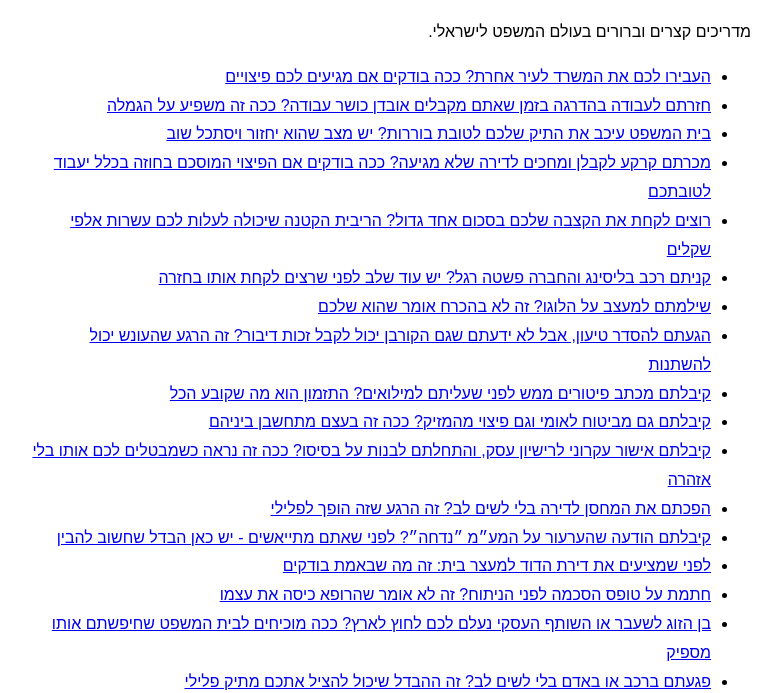
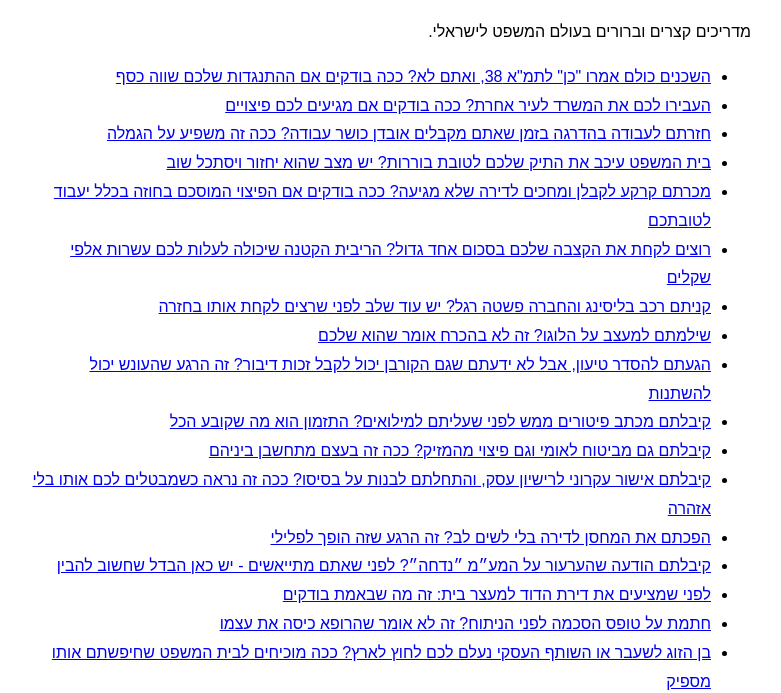
Before and after one commit to blogpost-collab/lawtip-guides, a plain HTML site: page index.html in a window 1280 px wide. Shown: the part 101-794 px from the top of the page, without its empty margins (249-1030 px from the left). Drawn offline with Linux system fonts and the light colour scheme.

Commit message:
rebuild index

```diff
--- a/index.html
+++ b/index.html
@@ -1,4 +1,5 @@
-<!doctype html><html dir=rtl lang=he><head><meta charset=utf-8><meta name=viewport content='width=device-width,initial-scale=1'><title>המדריך המשפטי</title></head><body style='font-family:Heebo,Arial,sans-serif;max-width:720px;margin:40px auto;padding:0 16px;line-height:1.8;text-align:right'><h1>המדריך המשפטי</h1><p>מדריכים קצרים וברורים בעולם המשפט לישראלי.</p><ul><li><a href="posts/%D7%94%D7%A2%D7%91%D7%99%D7%A8%D7%95-%D7%9C%D7%9B%D7%9D-%D7%90%D7%AA-%D7%94%D7%9E%D7%A9%D7%A8%D7%93-%D7%9C%D7%A2%D7%99%D7%A8-%D7%90%D7%97%D7%A8%D7%AA-%D7%9B%D7%9B%D7%94-%D7%91%D7%95%D7%93%D7%A7%D7%99%D7%9D-%D7%90%D7%9D-%D7%9E%D7%92%D7%99%D7%A2%D7%99%D7%9D-%D7%9C%D7%9B%D7%9D-%D7%A4%D7%99%D7%A6%D7%95%D7%99-1795027472.html">העבירו לכם את המשרד לעיר אחרת? ככה בודקים אם מגיעים לכם פיצויים</a></li>
+<!doctype html><html dir=rtl lang=he><head><meta charset=utf-8><meta name=viewport content='width=device-width,initial-scale=1'><title>המדריך המשפטי</title></head><body style='font-family:Heebo,Arial,sans-serif;max-width:720px;margin:40px auto;padding:0 16px;line-height:1.8;text-align:right'><h1>המדריך המשפטי</h1><p>מדריכים קצרים וברורים בעולם המשפט לישראלי.</p><ul><li><a href="posts/%D7%94%D7%A9%D7%9B%D7%A0%D7%99%D7%9D-%D7%9B%D7%95%D7%9C%D7%9D-%D7%90%D7%9E%D7%A8%D7%95-%D7%9B%D7%9F-%D7%9C%D7%AA%D7%9E-%D7%90-38-%D7%95%D7%90%D7%AA%D7%9D-%D7%9C%D7%90-%D7%9B%D7%9B%D7%94-%D7%91%D7%95%D7%93%D7%A7%D7%99%D7%9D-%D7%90%D7%9D-%D7%94%D7%94%D7%AA%D7%A0%D7%92%D7%93%D7%95%D7%AA--1795168899.html">השכנים כולם אמרו "כן" לתמ"א 38, ואתם לא? ככה בודקים אם ההתנגדות שלכם שווה כסף</a></li>
+<li><a href="posts/%D7%94%D7%A2%D7%91%D7%99%D7%A8%D7%95-%D7%9C%D7%9B%D7%9D-%D7%90%D7%AA-%D7%94%D7%9E%D7%A9%D7%A8%D7%93-%D7%9C%D7%A2%D7%99%D7%A8-%D7%90%D7%97%D7%A8%D7%AA-%D7%9B%D7%9B%D7%94-%D7%91%D7%95%D7%93%D7%A7%D7%99%D7%9D-%D7%90%D7%9D-%D7%9E%D7%92%D7%99%D7%A2%D7%99%D7%9D-%D7%9C%D7%9B%D7%9D-%D7%A4%D7%99%D7%A6%D7%95%D7%99-1795027472.html">העבירו לכם את המשרד לעיר אחרת? ככה בודקים אם מגיעים לכם פיצויים</a></li>
 <li><a href="posts/%D7%97%D7%96%D7%A8%D7%AA%D7%9D-%D7%9C%D7%A2%D7%91%D7%95%D7%93%D7%94-%D7%91%D7%94%D7%93%D7%A8%D7%92%D7%94-%D7%91%D7%96%D7%9E%D7%9F-%D7%A9%D7%90%D7%AA%D7%9D-%D7%9E%D7%A7%D7%91%D7%9C%D7%99%D7%9D-%D7%90%D7%95%D7%91%D7%93%D7%9F-%D7%9B%D7%95%D7%A9%D7%A8-%D7%A2%D7%91%D7%95%D7%93%D7%94-%D7%9B%D7%9B%D7%94-%D7%96%D7%94-1794926526.html">חזרתם לעבודה בהדרגה בזמן שאתם מקבלים אובדן כושר עבודה? ככה זה משפיע על הגמלה</a></li>
 <li><a href="posts/%D7%91%D7%99%D7%AA-%D7%94%D7%9E%D7%A9%D7%A4%D7%98-%D7%A2%D7%99%D7%9B%D7%91-%D7%90%D7%AA-%D7%94%D7%AA%D7%99%D7%A7-%D7%A9%D7%9C%D7%9B%D7%9D-%D7%9C%D7%98%D7%95%D7%91%D7%AA-%D7%91%D7%95%D7%A8%D7%A8%D7%95%D7%AA-%D7%99%D7%A9-%D7%9E%D7%A6%D7%91-%D7%A9%D7%94%D7%95%D7%90-%D7%99%D7%97%D7%96%D7%95%D7%A8-%D7%95-1794831456.html">בית המשפט עיכב את התיק שלכם לטובת בוררות? יש מצב שהוא יחזור ויסתכל שוב</a></li>
 <li><a href="posts/%D7%9E%D7%9B%D7%A8%D7%AA%D7%9D-%D7%A7%D7%A8%D7%A7%D7%A2-%D7%9C%D7%A7%D7%91%D7%9C%D7%9F-%D7%95%D7%9E%D7%97%D7%9B%D7%99%D7%9D-%D7%9C%D7%93%D7%99%D7%A8%D7%94-%D7%A9%D7%9C%D7%90-%D7%9E%D7%92%D7%99%D7%A2%D7%94-%D7%9B%D7%9B%D7%94-%D7%91%D7%95%D7%93%D7%A7%D7%99%D7%9D-%D7%90%D7%9D-%D7%94%D7%A4%D7%99%D7%A6%D7%95%D7%99-1794747709.html">מכרתם קרקע לקבלן ומחכים לדירה שלא מגיעה? ככה בודקים אם הפיצוי המוסכם בחוזה בכלל יעבוד לטובתכם</a></li>
```
